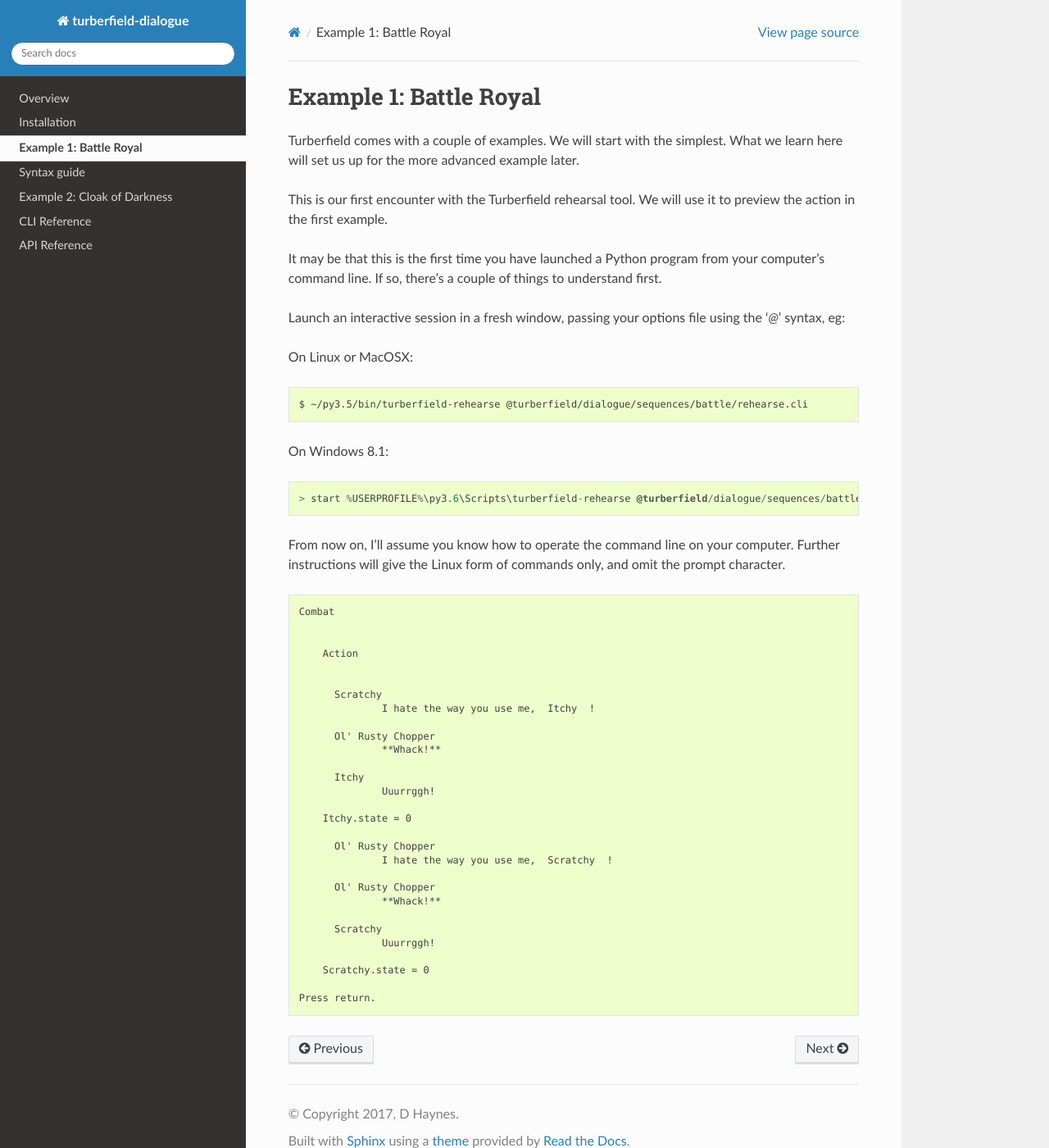
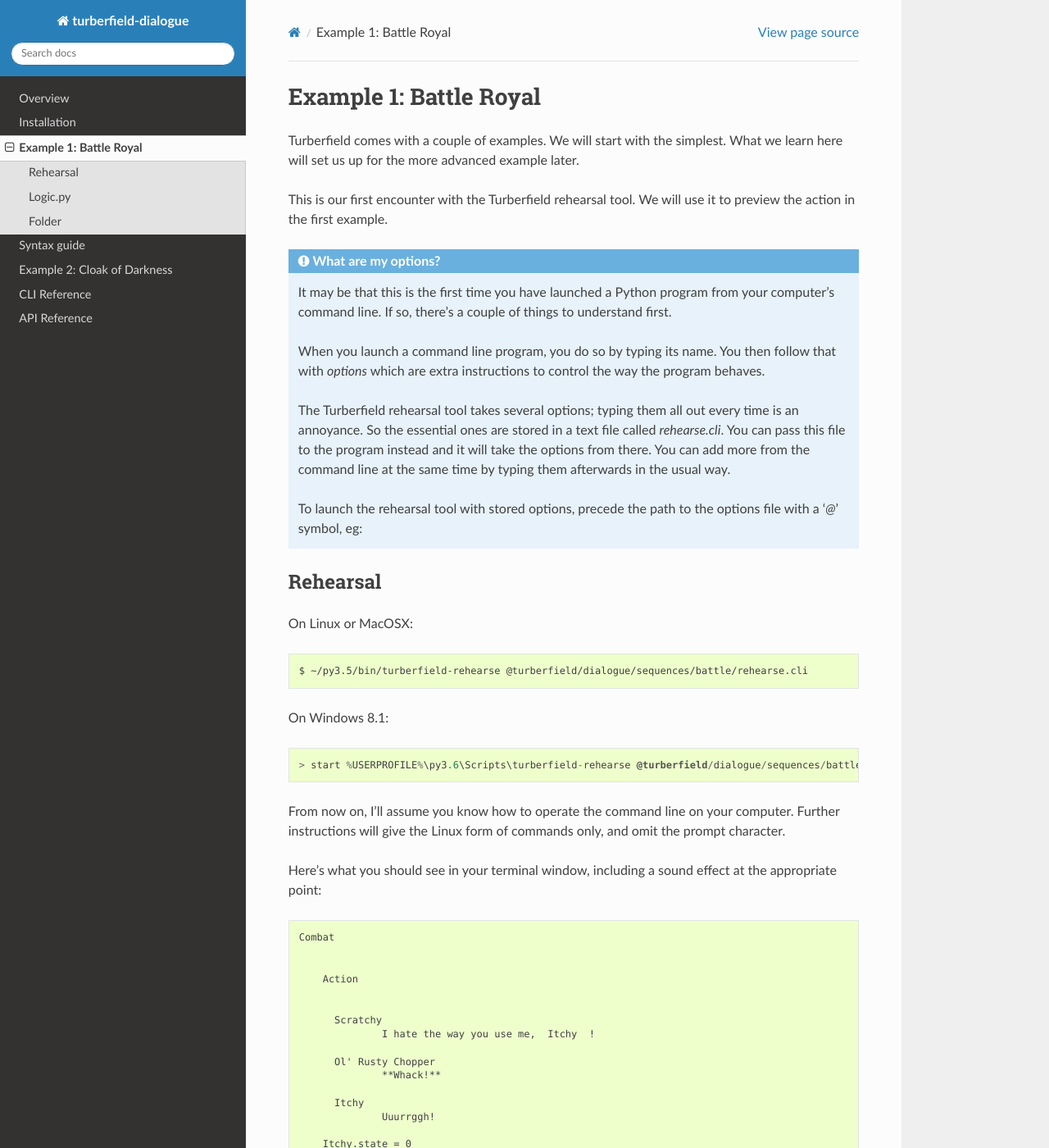
Before and after one commit to tundish/turberfield-dialogue, a Sphinx documentation site: the page built from turberfield/dialogue/doc/battle.rst, in a window 1280 px wide and 1400 px high. Shown: the whole window at 82% size. Built offline with Sphinx 7.4.7 and the Read the Docs theme 2.0.0, drawn with Linux system fonts in a browser that asks for light colours; some of the changed text lies outside the part shown.

Commit message:
Added more doc text; needs evolving.

```diff
--- a/turberfield/dialogue/doc/battle.rst
+++ b/turberfield/dialogue/doc/battle.rst
@@ -10,12 +10,27 @@ What we learn here will set us up for the more advanced example later.
 This is our first encounter with the Turberfield rehearsal tool. We will use
 it to preview the action in the first example.
 
-It may be that this is the first time you have launched a Python program from
-your computer's command line. If so, there's a couple of things to understand first.
+.. admonition:: What are my options?
 
+    It may be that this is the first time you have launched a Python program from
+    your computer's command line. If so, there's a couple of things to understand
+    first.
 
-Launch an interactive session in a fresh window, passing your options file
-using the '`@`' syntax, eg:
+    When you launch a command line program, you do so by typing its name. You then
+    follow that with *options* which are extra instructions to control the way the
+    program behaves.
+
+    The Turberfield rehearsal tool takes several options; typing them all out every
+    time is an annoyance. So the essential ones are stored in a text file called
+    *rehearse.cli*. You can pass this file to the program instead and it will take
+    the options from there. You can add more from the command line at the same time
+    by typing them afterwards in the usual way.
+
+    To launch the rehearsal tool with stored options, precede the path to the options
+    file with a '`@`' symbol, eg:
+
+Rehearsal
+=========
 
 On Linux or MacOSX::
 
@@ -26,7 +41,53 @@ On Windows 8.1::
     > start %USERPROFILE%\py3.6\Scripts\turberfield-rehearse @turberfield/dialogue/sequences/battle/rehearse.cli
 
 From now on, I'll assume you know how to operate the command line on your computer.
-Further instructions will give the Linux form of commands only, and omit the prompt character.
+Further instructions will give the Linux form of commands only, and omit the prompt
+character.
+
+Here's what you should see in your terminal window, including a sound effect at the
+appropriate point::
+
+    Combat
+
+
+        Action
+
+
+          Scratchy
+                  I hate the way you use me,  Itchy  !
+
+          Ol' Rusty Chopper
+                  **Whack!**
+
+          Itchy
+                  Uuurrggh!
+
+        Itchy.state = 0
+
+This is a short scene in a fictional cartoon. In order to produce this for
+an audience, we bring two components together:
+
+* Actors
+* Dialogue
+
+Logic.py
+========
+
+This is where the actors live.
+
+* class inheritance
+* Persona - name
+* Stateful - state
+* Assembly - use to mention --web in passing
+* integer state used for alive/dead
+
+Folder
+======
+
+Defines the script files
+
+* :roles:
+* Launch again with repeat=1
 
 ::
 
```
Also changed, not shown: 2 other files.
